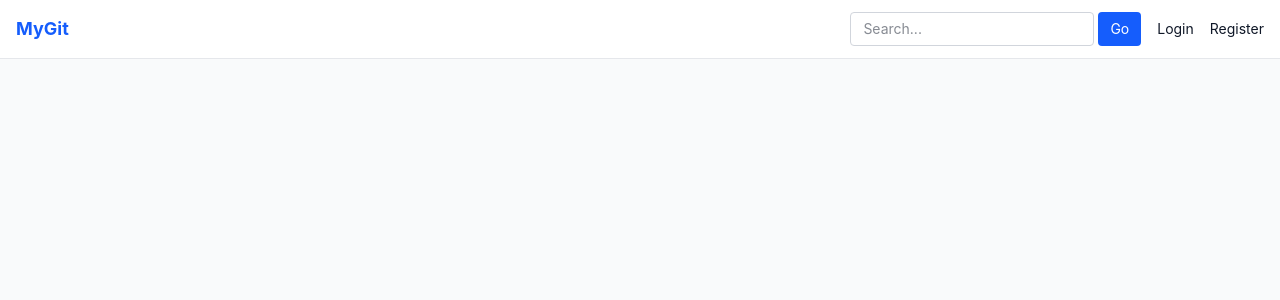
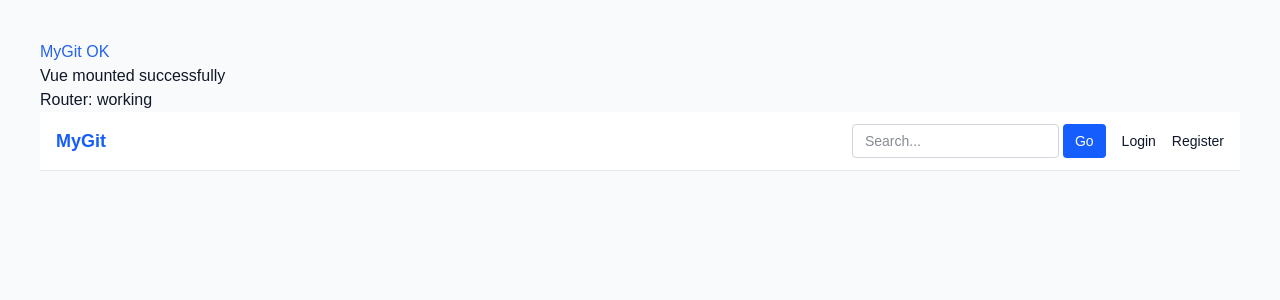
Before and after one commit to ajjs1ajjs/MyGit, a Vue app in the folder frontend/: page / in a window 1280 px wide. Shown: the top 300 px of the page. Built offline with nearby package versions, Linux system fonts and the light colour scheme.

Commit message:
fix: App.vue with fallback render, use --noEmit for vue-tsc

```diff
--- a/frontend/package.json
+++ b/frontend/package.json
@@ -4,7 +4,8 @@
   "type": "module",
   "scripts": {
     "dev": "vite",
-    "build": "vue-tsc -b && vite build",
+    "build": "vue-tsc --noEmit && vite build",
+    "clean": "rm -f src/**/*.js src/**/*.vue.js tsconfig.tsbuildinfo",
     "preview": "vite preview"
   },
   "dependencies": {
--- a/frontend/src/App.vue
+++ b/frontend/src/App.vue
@@ -1,3 +1,15 @@
 <template>
-  <router-view />
+  <div style="padding:40px;font-family:sans-serif">
+    <h1 style="color:#2563eb">MyGit OK</h1>
+    <p>Vue mounted successfully</p>
+    <p v-if="error" style="color:red">{{ error }}</p>
+    <p v-else>Router: working</p>
+    <router-view />
+  </div>
 </template>
+
+<script setup lang="ts">
+import { onErrorCaptured, ref } from "vue";
+const error = ref("");
+onErrorCaptured((e) => { error.value = String(e); return false; });
+</script>
```
